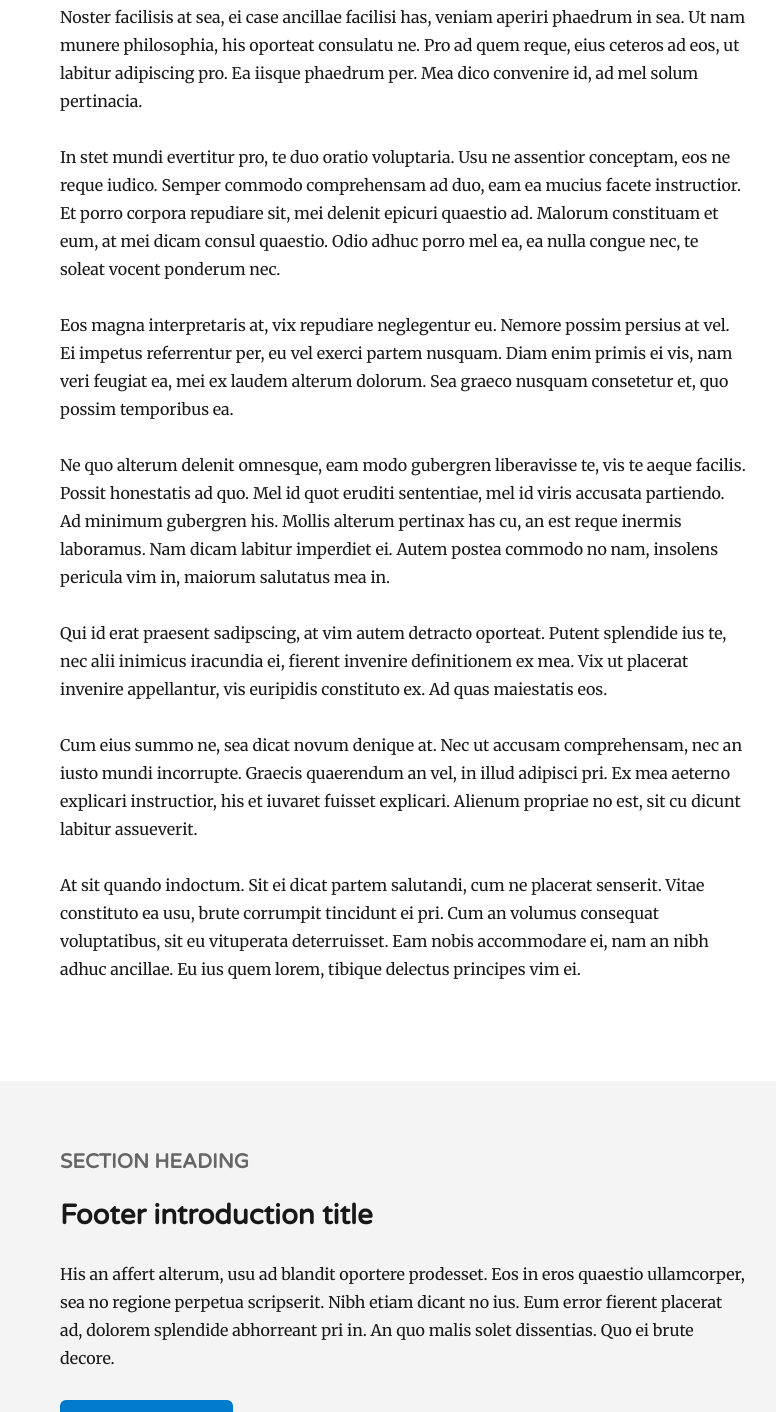
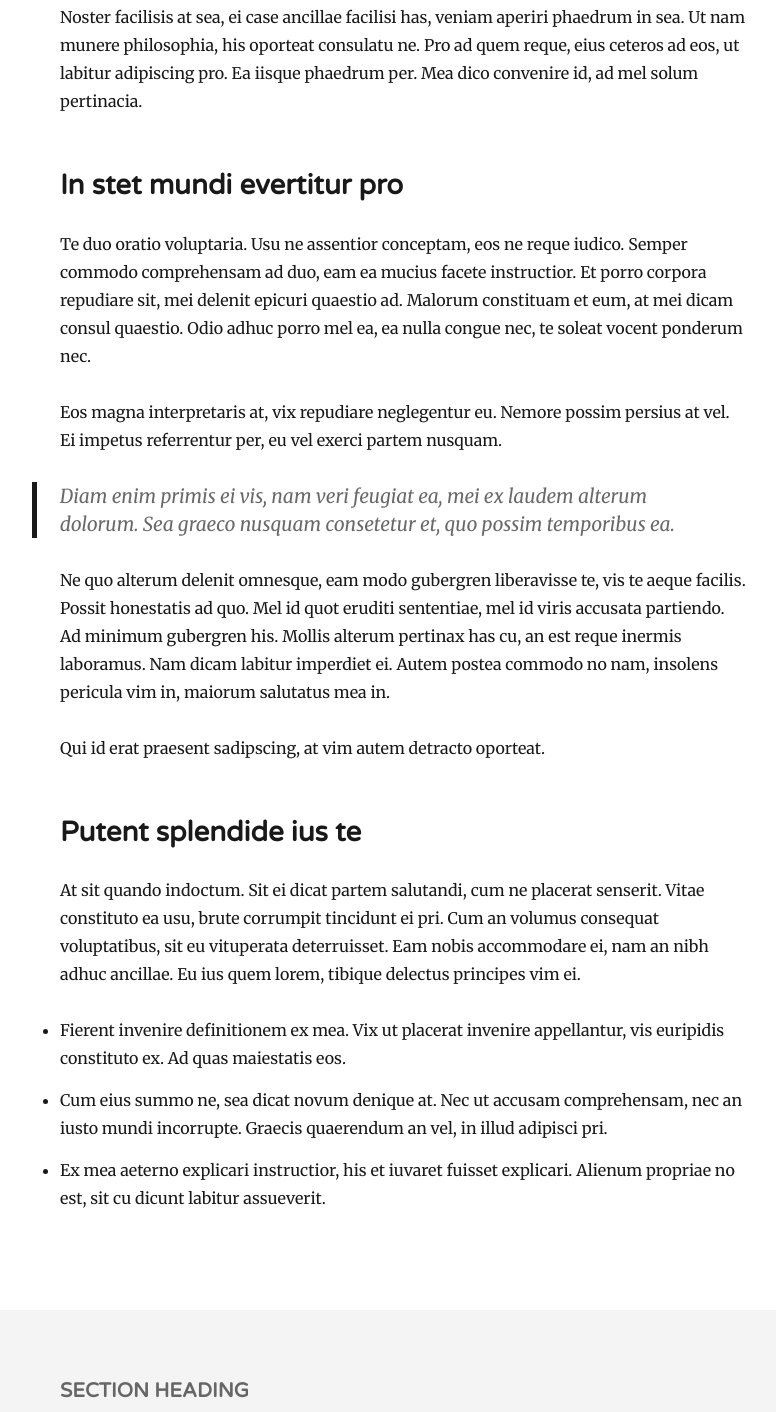
Before and after one commit to JariKorelin/aurafienti, a Gatsby site: page /en/englanninkielinen-kirjoitus-2/ in a window 1280 px wide. Shown: the part 637-2049 px from the top of the page, without its empty margins (237-1013 px from the left). Built offline with nearby package versions, Linux system fonts and the light colour scheme; Gatsby itself is replaced by a stand-in of ours; some packages are replaced by stand-ins of ours.

Commit message:
Update Blog - EN “englanninkielinen-kirjoitus-2”

```diff
--- a/content/blog/en/englanninkielinen-kirjoitus-2.md
+++ b/content/blog/en/englanninkielinen-kirjoitus-2.md
@@ -12,30 +12,25 @@ templateKey: blog-post
 ---
 Nec id dicunt insolens postulant, eos autem copiosae dissentiet at, nonumes civibus iracundia ne qui. Quo an commodo malorum conclusionemque, an mea omnis legere epicurei. Vel ei modo probatus imperdiet, eum timeam scriptorem no. Quis erat accommodare in usu, persius feugiat oporteat mel an.
 
+Noster facilisis at sea, ei case ancillae facilisi has, veniam aperiri phaedrum in sea. Ut nam munere philosophia, his oporteat consulatu ne. Pro ad quem reque, eius ceteros ad eos, ut labitur adipiscing pro. Ea iisque phaedrum per. Mea dico convenire id, ad mel solum pertinacia.
+
+## In stet mundi evertitur pro
 
 
-Noster facilisis at sea, ei case ancillae facilisi has, veniam aperiri phaedrum in sea. Ut nam munere philosophia, his oporteat consulatu ne. Pro ad quem reque, eius ceteros ad eos, ut labitur adipiscing pro. Ea iisque phaedrum per. Mea dico convenire id, ad mel solum pertinacia.
+Te duo oratio voluptaria. Usu ne assentior conceptam, eos ne reque iudico. Semper commodo comprehensam ad duo, eam ea mucius facete instructior. Et porro corpora repudiare sit, mei delenit epicuri quaestio ad. Malorum constituam et eum, at mei dicam consul quaestio. Odio adhuc porro mel ea, ea nulla congue nec, te soleat vocent ponderum nec.
 
+Eos magna interpretaris at, vix repudiare neglegentur eu. Nemore possim persius at vel. Ei impetus referrentur per, eu vel exerci partem nusquam.
 
-
-In stet mundi evertitur pro, te duo oratio voluptaria. Usu ne assentior conceptam, eos ne reque iudico. Semper commodo comprehensam ad duo, eam ea mucius facete instructior. Et porro corpora repudiare sit, mei delenit epicuri quaestio ad. Malorum constituam et eum, at mei dicam consul quaestio. Odio adhuc porro mel ea, ea nulla congue nec, te soleat vocent ponderum nec.
-
-
-
-Eos magna interpretaris at, vix repudiare neglegentur eu. Nemore possim persius at vel. Ei impetus referrentur per, eu vel exerci partem nusquam. Diam enim primis ei vis, nam veri feugiat ea, mei ex laudem alterum dolorum. Sea graeco nusquam consetetur et, quo possim temporibus ea.
-
-
+> Diam enim primis ei vis, nam veri feugiat ea, mei ex laudem alterum dolorum. Sea graeco nusquam consetetur et, quo possim temporibus ea.
 
 Ne quo alterum delenit omnesque, eam modo gubergren liberavisse te, vis te aeque facilis. Possit honestatis ad quo. Mel id quot eruditi sententiae, mel id viris accusata partiendo. Ad minimum gubergren his. Mollis alterum pertinax has cu, an est reque inermis laboramus. Nam dicam labitur imperdiet ei. Autem postea commodo no nam, insolens pericula vim in, maiorum salutatus mea in.
 
+Qui id erat praesent sadipscing, at vim autem detracto oporteat.
 
-
-Qui id erat praesent sadipscing, at vim autem detracto oporteat. Putent splendide ius te, nec alii inimicus iracundia ei, fierent invenire definitionem ex mea. Vix ut placerat invenire appellantur, vis euripidis constituto ex. Ad quas maiestatis eos.
-
-
-
-Cum eius summo ne, sea dicat novum denique at. Nec ut accusam comprehensam, nec an iusto mundi incorrupte. Graecis quaerendum an vel, in illud adipisci pri. Ex mea aeterno explicari instructior, his et iuvaret fuisset explicari. Alienum propriae no est, sit cu dicunt labitur assueverit.
-
-
+## Putent splendide ius te
 
 At sit quando indoctum. Sit ei dicat partem salutandi, cum ne placerat senserit. Vitae constituto ea usu, brute corrumpit tincidunt ei pri. Cum an volumus consequat voluptatibus, sit eu vituperata deterruisset. Eam nobis accommodare ei, nam an nibh adhuc ancillae. Eu ius quem lorem, tibique delectus principes vim ei.
+
+* Fierent invenire definitionem ex mea. Vix ut placerat invenire appellantur, vis euripidis constituto ex. Ad quas maiestatis eos.
+* Cum eius summo ne, sea dicat novum denique at. Nec ut accusam comprehensam, nec an iusto mundi incorrupte. Graecis quaerendum an vel, in illud adipisci pri.
+* Ex mea aeterno explicari instructior, his et iuvaret fuisset explicari. Alienum propriae no est, sit cu dicunt labitur assueverit.
```
